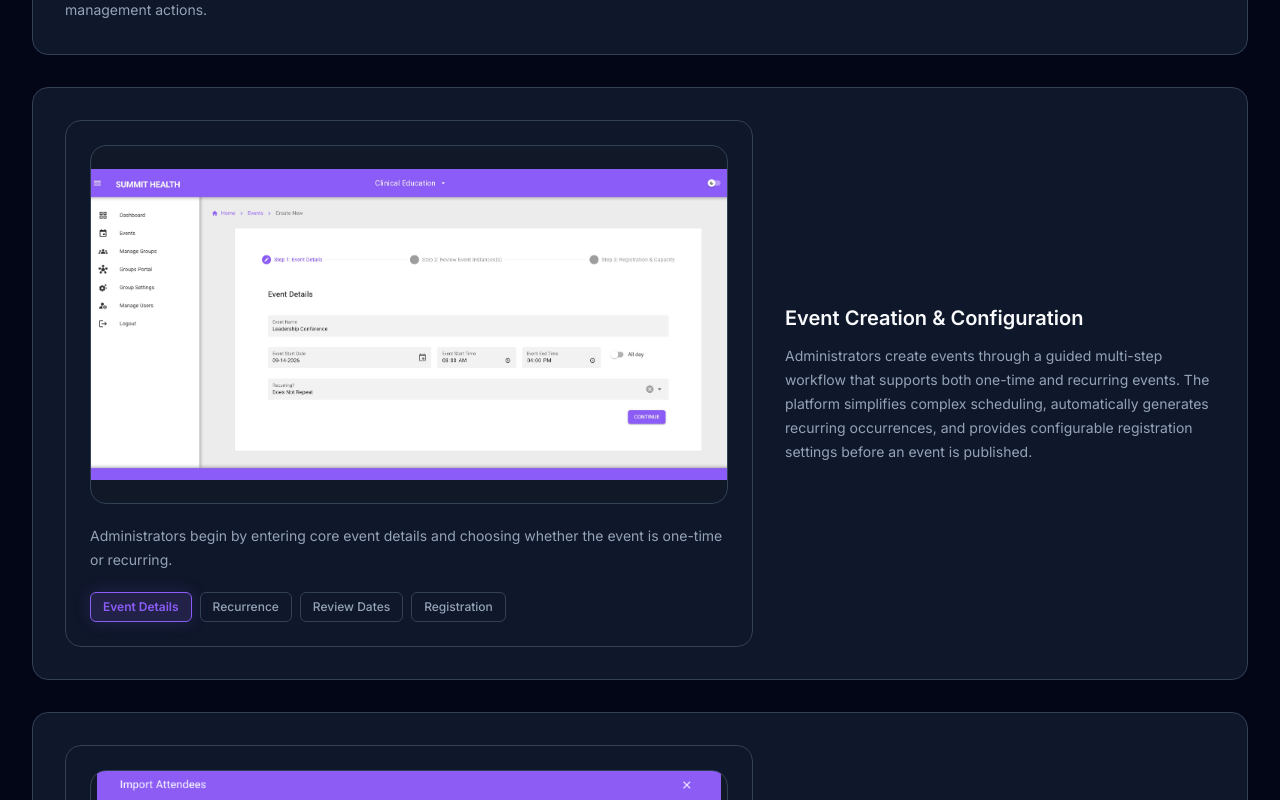
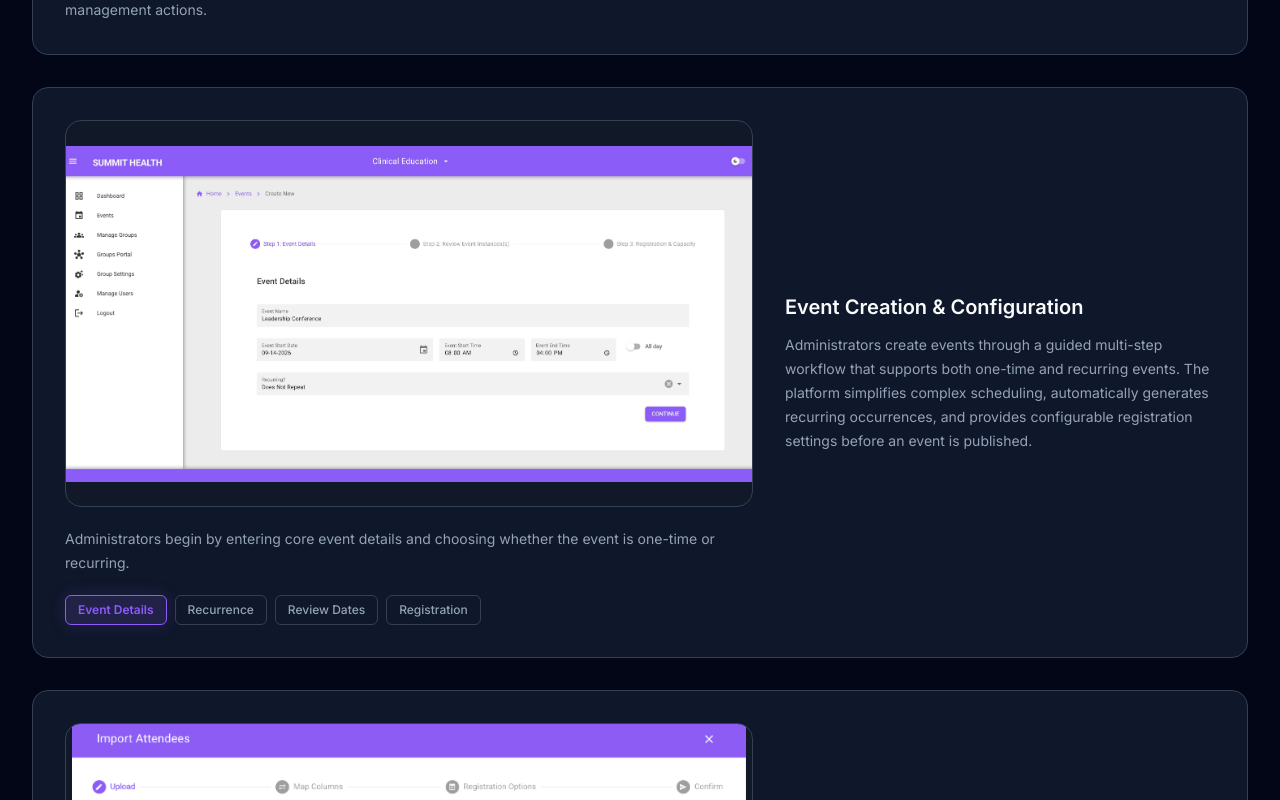
Before and after one commit to ashlee-seagle/developer-portfolio, a Vue app: page /projects/self-service-event-management-platform in a window 1280 px wide. Shown: the part 2840-3640 px from the top of the page. Built offline with nearby package versions, Linux system fonts and the light colour scheme.

Commit message:
Polish screenshot gallery layout and styling

```diff
--- a/src/components/case-study/ScreenshotGallery.vue
+++ b/src/components/case-study/ScreenshotGallery.vue
@@ -1,9 +1,9 @@
 <template>
-  <div class="rounded-card border border-site-border bg-site-surface p-6">
+  <div>
     <figure>
       <div
-        class="flex aspect-video items-center justify-center overflow-hidden rounded-card border border-site-border bg-site-surface2"
-      >
+  class="flex aspect-video items-center justify-center overflow-hidden rounded-card border border-site-border bg-site-surface2"
+>
         <img
           :src="activeImage.src"
           :alt="activeImage.alt"
```
